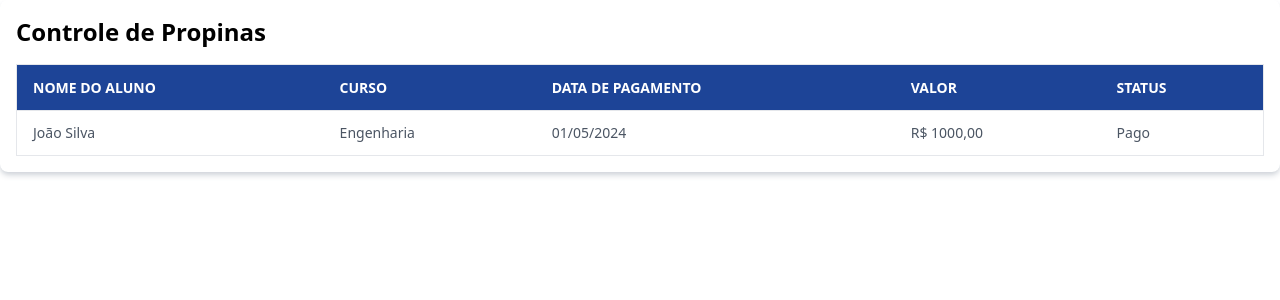
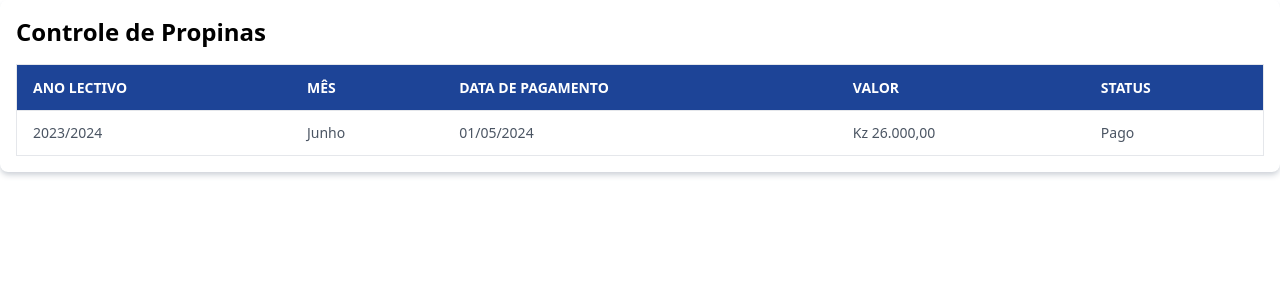
Before and after one commit to leehendrick/EduConnect-UI, a Nuxt app in the folder nuxt-app/: page /students/financas in a window 1280 px wide. Shown: the top 300 px of the page. Built offline with nearby package versions, Linux system fonts and the light colour scheme.

Commit message:
update : financas table table

```diff
--- a/nuxt-app/pages/students/financas.vue
+++ b/nuxt-app/pages/students/financas.vue
@@ -10,8 +10,8 @@ definePageMeta({
     <table class="min-w-full bg-white border border-gray-200">
       <thead>
       <tr class="w-full bg-secondary text-left text-white uppercase text-sm leading-normal">
-        <th class="py-3 px-4 border-b border-gray-200">Nome do Aluno</th>
-        <th class="py-3 px-4 border-b border-gray-200">Curso</th>
+        <th class="py-3 px-4 border-b border-gray-200">Ano lectivo</th>
+        <th class="py-3 px-4 border-b border-gray-200">MÊs</th>
         <th class="py-3 px-4 border-b border-gray-200">Data de Pagamento</th>
         <th class="py-3 px-4 border-b border-gray-200">Valor</th>
         <th class="py-3 px-4 border-b border-gray-200">Status</th>
@@ -19,10 +19,10 @@ definePageMeta({
       </thead>
       <tbody class="text-gray-600 text-sm font-light">
       <tr class="border-b border-gray-200 hover:bg-gray-100">
-        <td class="py-3 px-4 border-b border-gray-200">João Silva</td>
-        <td class="py-3 px-4 border-b border-gray-200">Engenharia</td>
+        <td class="py-3 px-4 border-b border-gray-200">2023/2024</td>
+        <td class="py-3 px-4 border-b border-gray-200">Junho</td>
         <td class="py-3 px-4 border-b border-gray-200">01/05/2024</td>
-        <td class="py-3 px-4 border-b border-gray-200">R$ 1000,00</td>
+        <td class="py-3 px-4 border-b border-gray-200">Kz 26.000,00</td>
         <td class="py-3 px-4 border-b border-gray-200">Pago</td>
       </tr>
       <!-- Adicione mais linhas conforme necessário -->
```
